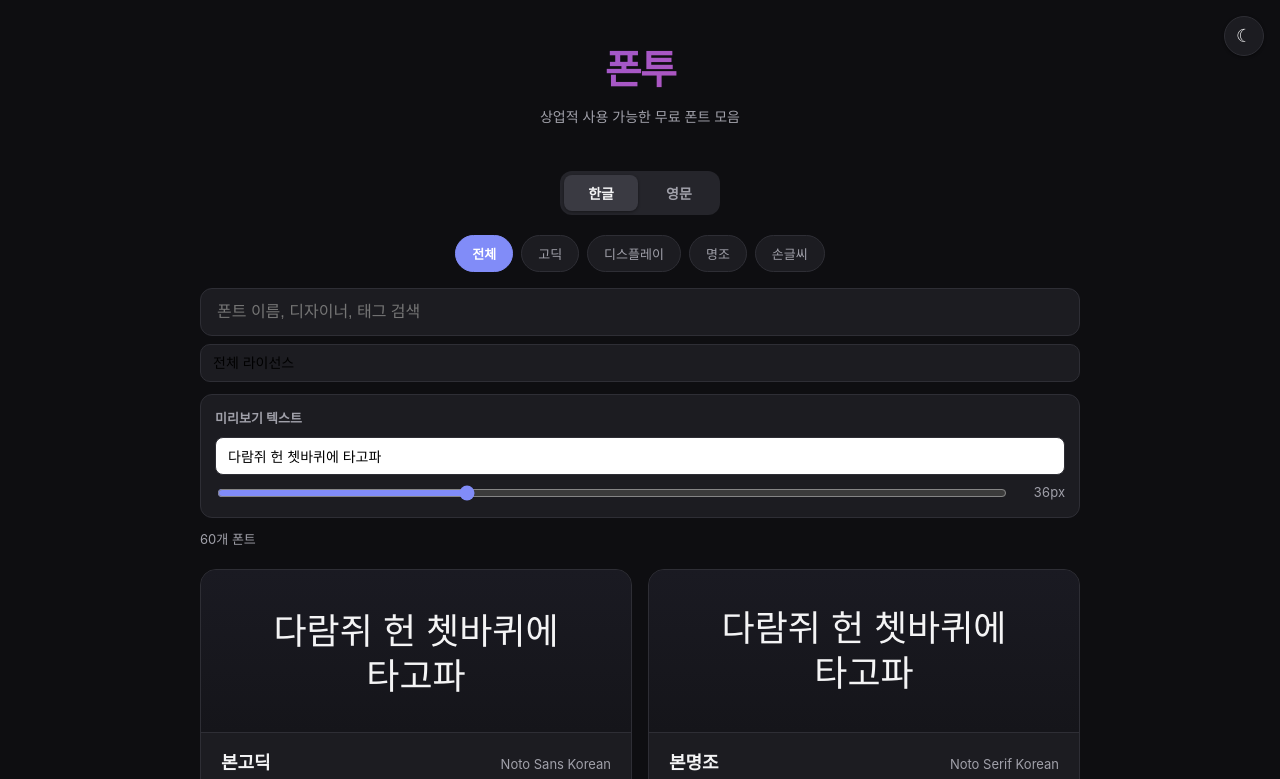
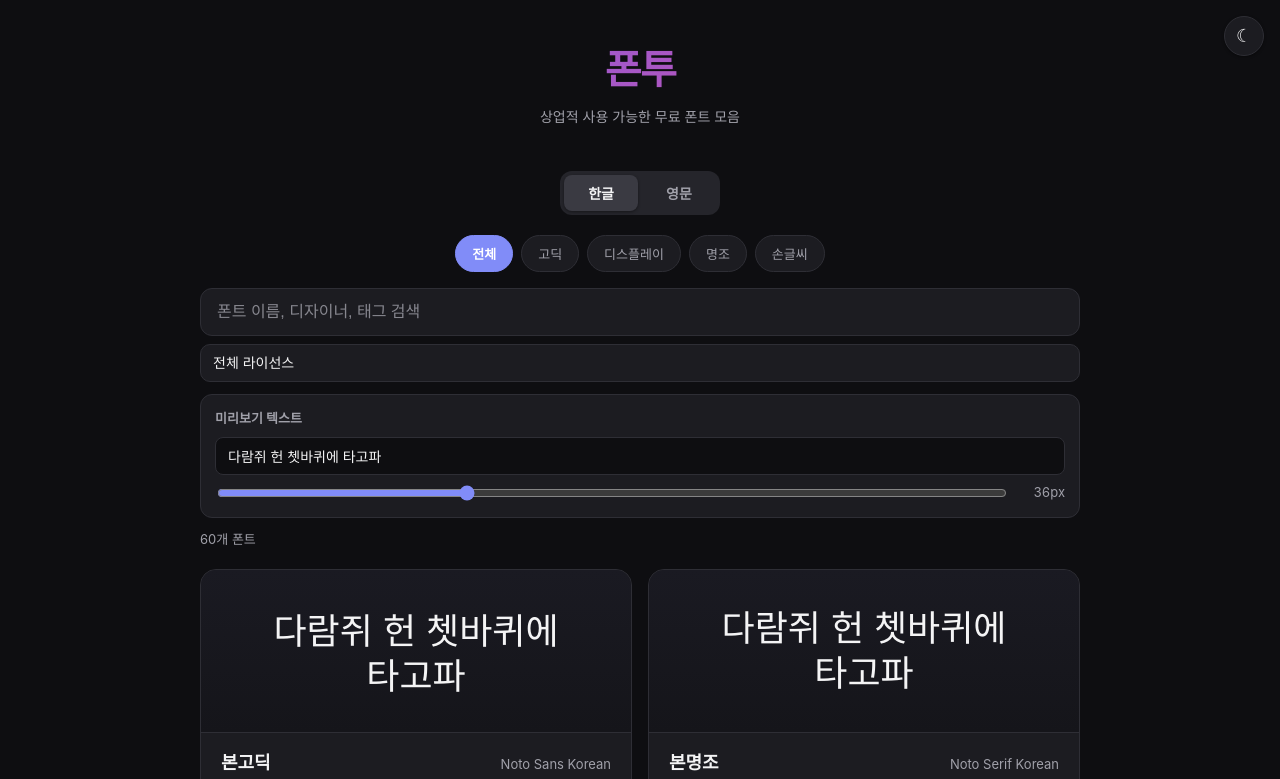
Before and after one commit to leegemma/fontu, a plain HTML site: page index.html in a window 1280 px wide. Both pictures are taken after a click on the button "테마 전환". Shown: the top 779 px of the page. Drawn offline with nearby package versions, Linux system fonts and the light colour scheme; a web font is replaced by a local one.

Commit message:
다크모드 폼 요소 텍스트색 수정
- 검색창, 셀렉트, 미리보기 입력에 color: var(--text) 추가
  (form 요소는 body의 color 상속 안 받아서 OS 기본 검정이 남아있었음)
- placeholder 색상도 var(--muted)로 처리
- select option의 배경/텍스트도 변수 적용
- :root에 color-scheme: light, [data-theme="dark"]에 color-scheme: dark
  → 스크롤바, 자동완성 등 브라우저 네이티브 UI도 테마 따라감
- 캐시 버스팅 ?v=7

Co-Authored-By: Claude Opus 4.7 (1M context) <noreply@anthropic.com>

```diff
--- a/index.html
+++ b/index.html
@@ -11,7 +11,7 @@
       document.documentElement.setAttribute("data-theme", saved || (dark ? "dark" : "light"));
     })();
   </script>
-  <link rel="stylesheet" href="style.css?v=6" />
+  <link rel="stylesheet" href="style.css?v=7" />
   <script src="https://cdn.jsdelivr.net/npm/jszip@3.10.1/dist/jszip.min.js"></script>
 </head>
 <body>
@@ -59,6 +59,6 @@
 
   <div id="toast" class="toast hidden"></div>
 
-  <script src="script.js?v=6"></script>
+  <script src="script.js?v=7"></script>
 </body>
 </html>
--- a/style.css
+++ b/style.css
@@ -1,4 +1,5 @@
 :root {
+  color-scheme: light;
   --bg: #fafafa;
   --text: #18181b;
   --muted: #6b6b73;
@@ -22,6 +23,7 @@
 }
 
 [data-theme="dark"] {
+  color-scheme: dark;
   --bg: #0e0e11;
   --text: #f4f4f5;
   --muted: #a1a1aa;
@@ -193,8 +195,10 @@ main {
   border: 1px solid var(--border);
   border-radius: 12px;
   background: var(--card);
+  color: var(--text);
   outline: none;
 }
+#searchInput::placeholder { color: var(--muted); opacity: 0.8; }
 #searchInput:focus { border-color: var(--accent); }
 
 .filter-row {
@@ -211,11 +215,13 @@ main {
   border: 1px solid var(--border);
   border-radius: 10px;
   background: var(--card);
+  color: var(--text);
   outline: none;
   appearance: none;
   cursor: pointer;
 }
 .filter-row select:focus { border-color: var(--accent); }
+.filter-row select option { background: var(--card); color: var(--text); }
 
 .preview-row {
   margin-top: 12px;
@@ -239,8 +245,11 @@ main {
   font-size: 14px;
   border: 1px solid var(--border);
   border-radius: 8px;
+  background: var(--bg);
+  color: var(--text);
   outline: none;
 }
+#previewInput::placeholder { color: var(--muted); opacity: 0.8; }
 #previewInput:focus { border-color: var(--accent); }
 
 .size-control {
```
